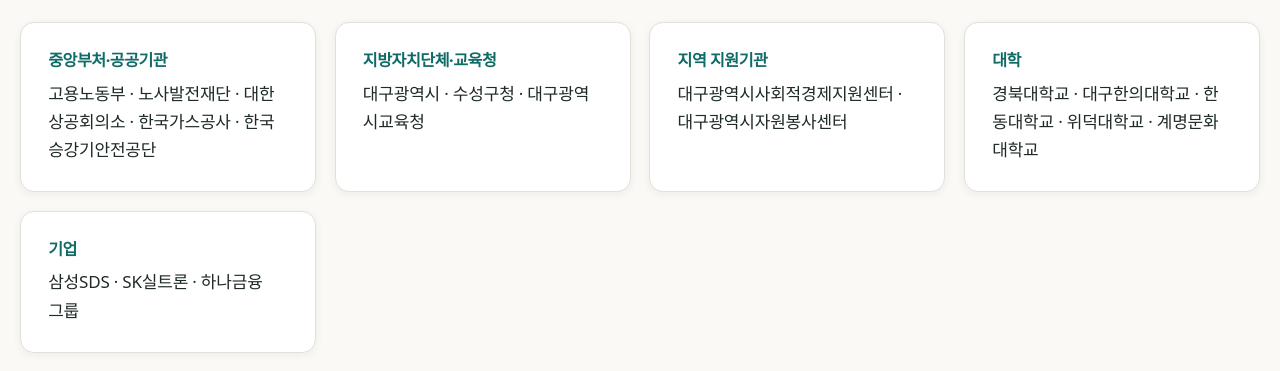
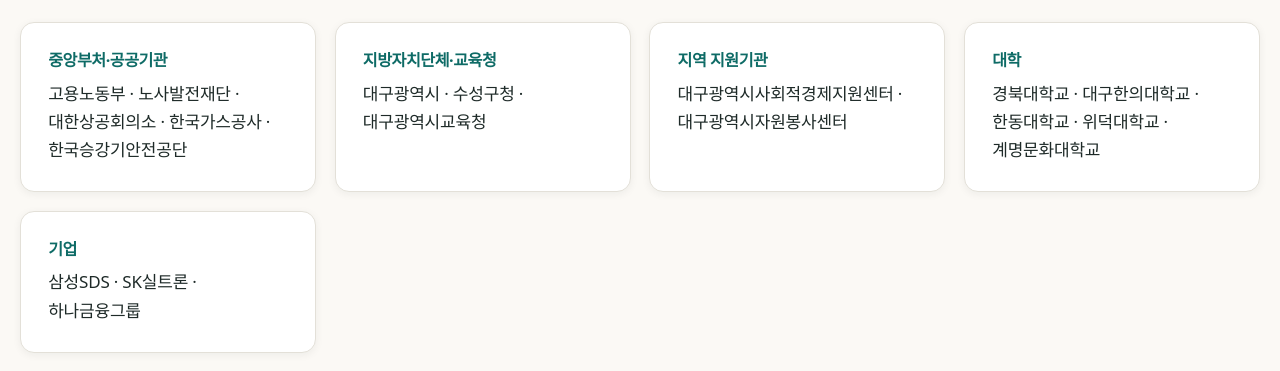
Before and after one commit to seum13/seum13-homepage, a plain HTML site: page index.html in a window 1280 px wide. Shown: the part 3028-3399 px from the top of the page. Drawn offline with Linux system fonts and the light colour scheme; a web font is replaced by a local one.

Commit message:
함께하는 기관·기업 카드 줄바꿈을 기관명 단위로

```diff
--- a/index.html
+++ b/index.html
@@ -556,11 +556,11 @@ header{position:static !important}
   <div class="wrap sec" data-reveal>
     <h2 class="h-sec" style="margin-bottom:1.5rem">함께하는 기관·기업</h2>
     <div class="grid g3" style="margin-bottom:1.25rem">
-      <div class="card"><h3 style="font-size:.95rem;color:var(--teal);margin-bottom:.5rem">중앙부처·공공기관</h3><p>고용노동부 · 노사발전재단 · 대한상공회의소 · 한국가스공사 · 한국승강기안전공단</p></div>
-      <div class="card"><h3 style="font-size:.95rem;color:var(--teal);margin-bottom:.5rem">지방자치단체·교육청</h3><p>대구광역시 · 수성구청 · 대구광역시교육청</p></div>
-      <div class="card"><h3 style="font-size:.95rem;color:var(--teal);margin-bottom:.5rem">지역 지원기관</h3><p>대구광역시사회적경제지원센터 · 대구광역시자원봉사센터</p></div>
-      <div class="card"><h3 style="font-size:.95rem;color:var(--teal);margin-bottom:.5rem">대학</h3><p>경북대학교 · 대구한의대학교 · 한동대학교 · 위덕대학교 · 계명문화대학교</p></div>
-      <div class="card"><h3 style="font-size:.95rem;color:var(--teal);margin-bottom:.5rem">기업</h3><p>삼성SDS · SK실트론 · 하나금융그룹</p></div>
+      <div class="card"><h3 style="font-size:.95rem;color:var(--teal);margin-bottom:.5rem">중앙부처·공공기관</h3><p style="word-break:keep-all">고용노동부 · 노사발전재단 · 대한상공회의소 · 한국가스공사 · 한국승강기안전공단</p></div>
+      <div class="card"><h3 style="font-size:.95rem;color:var(--teal);margin-bottom:.5rem">지방자치단체·교육청</h3><p style="word-break:keep-all">대구광역시 · 수성구청 · 대구광역시교육청</p></div>
+      <div class="card"><h3 style="font-size:.95rem;color:var(--teal);margin-bottom:.5rem">지역 지원기관</h3><p style="word-break:keep-all">대구광역시사회적경제지원센터 · 대구광역시자원봉사센터</p></div>
+      <div class="card"><h3 style="font-size:.95rem;color:var(--teal);margin-bottom:.5rem">대학</h3><p style="word-break:keep-all">경북대학교 · 대구한의대학교 · 한동대학교 · 위덕대학교 · 계명문화대학교</p></div>
+      <div class="card"><h3 style="font-size:.95rem;color:var(--teal);margin-bottom:.5rem">기업</h3><p style="word-break:keep-all">삼성SDS · SK실트론 · 하나금융그룹</p></div>
     </div>
     <div class="marquee" aria-label="협력 기관"><div class="mtrack" id="logoTrack"></div></div>
   </div>
```
